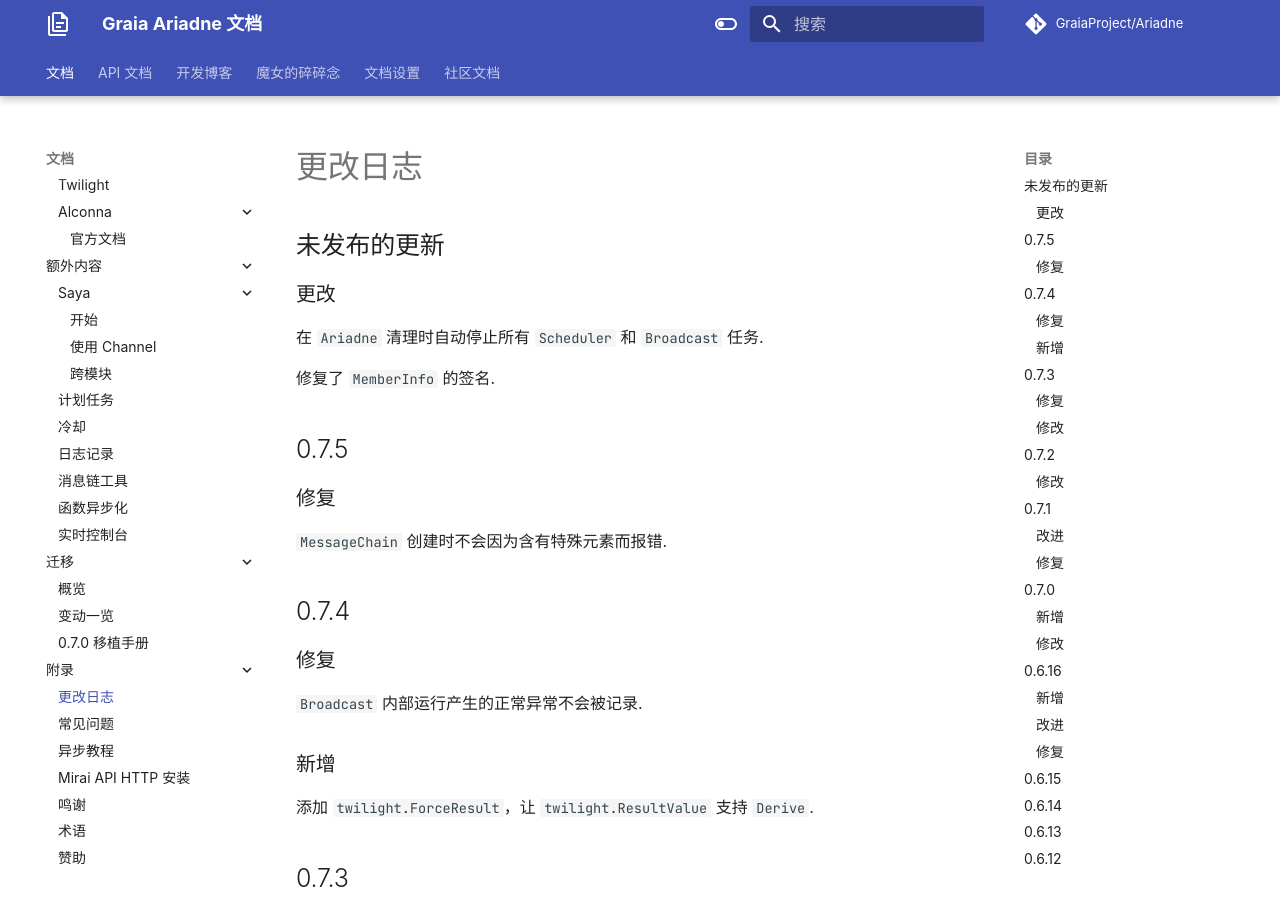
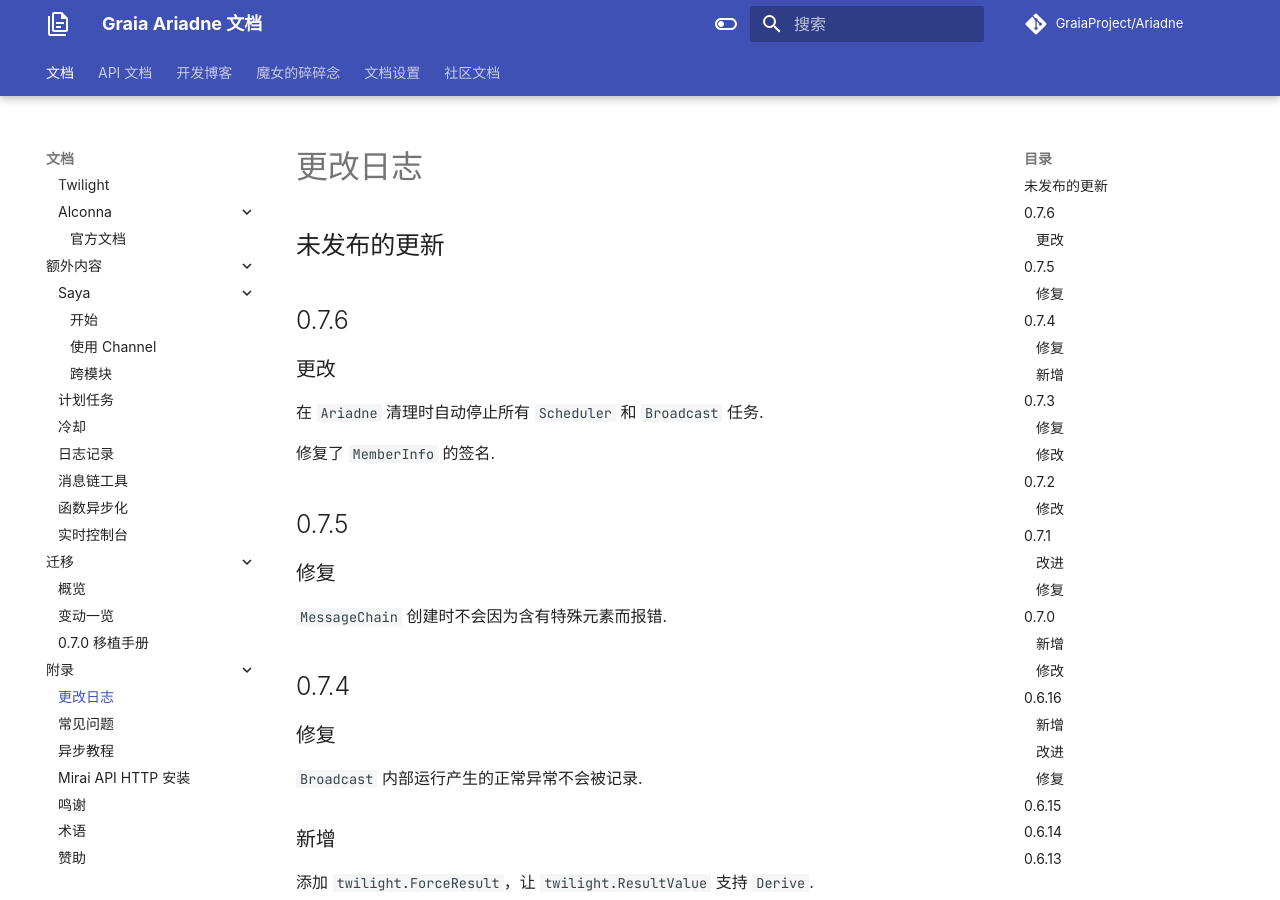
Before and after one commit to GraiaProject/Ariadne, an MkDocs documentation site: the page built from docs/appendix/CHANGELOG.md, in a window 1280 px wide and 900 px high. Built offline with MkDocs 1.6.1 and Material for MkDocs 9.7.7, drawn with Linux system fonts in a browser that asks for light colours; comment, search, counter and statistics services are not loaded.

Commit message:
:memo: update changelog

```diff
--- a/docs/appendix/CHANGELOG.md
+++ b/docs/appendix/CHANGELOG.md
@@ -1,6 +1,8 @@
 # 更改日志
 
 ## 未发布的更新
+
+## 0.7.6
 
 ### 更改
 
```
